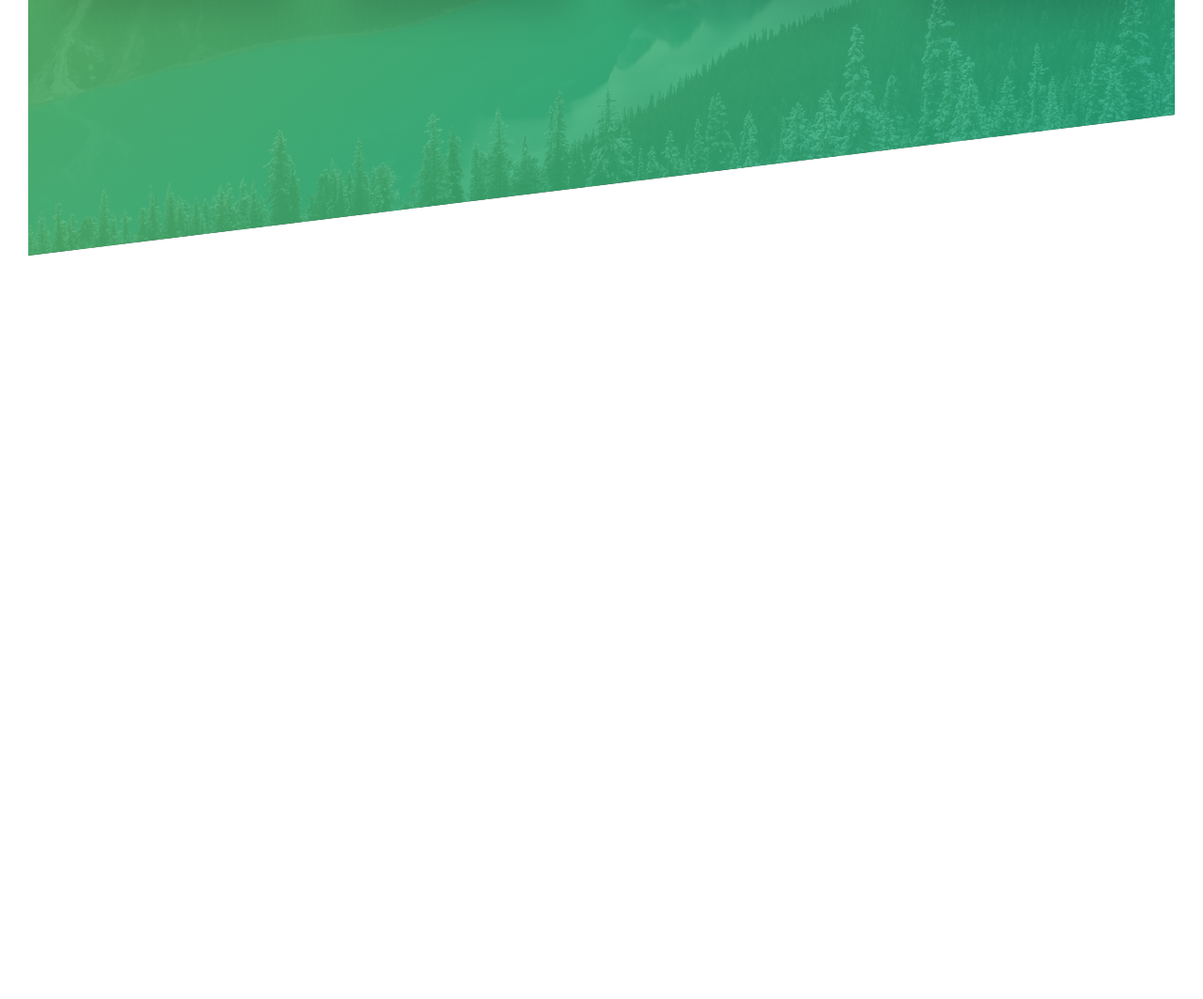
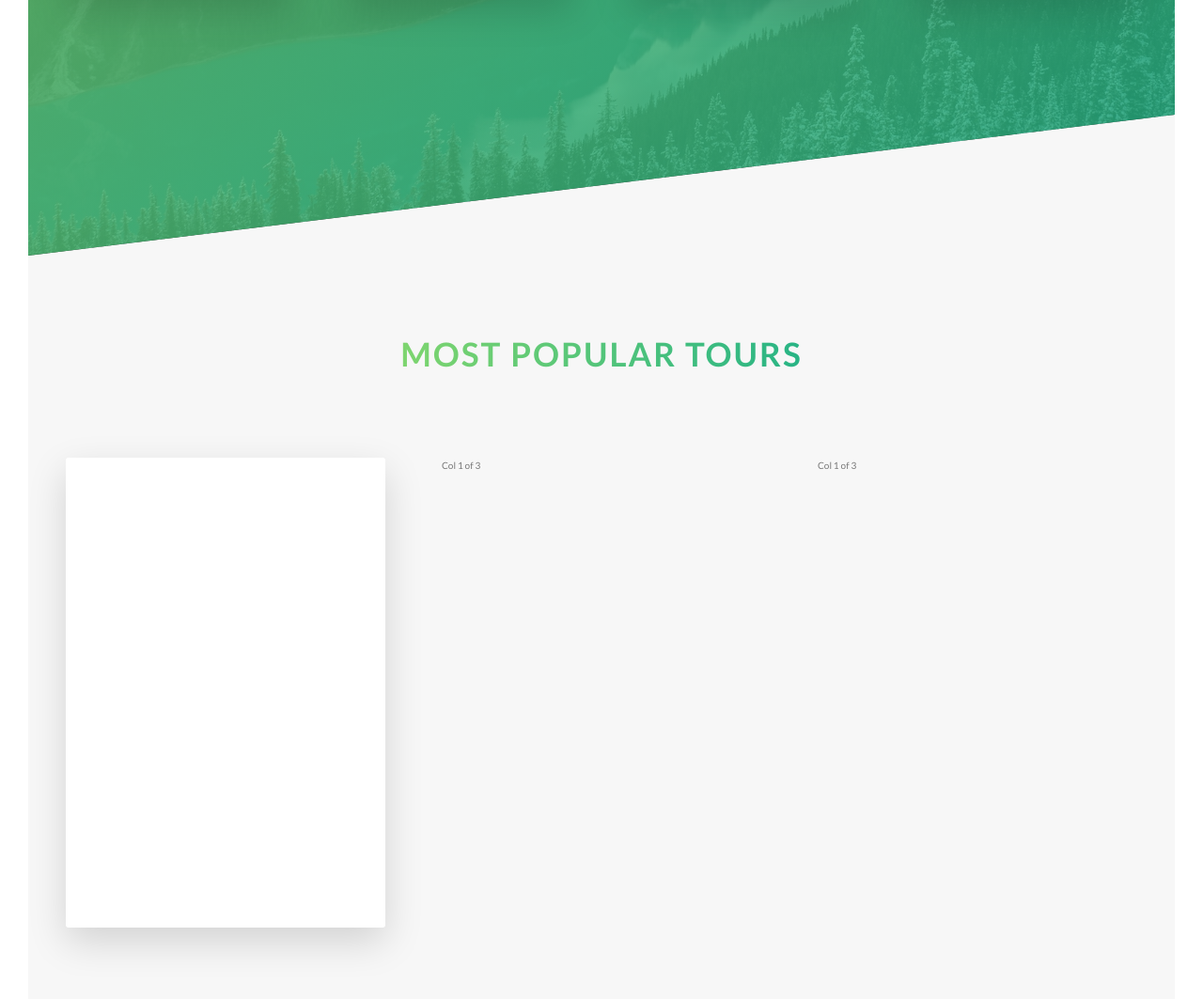
Before and after one commit to igor-arkhipenko/advanced-css-and-sass, a website: page 1-Natours/index.html in a window 1280 px wide. Shown: the part 2172-3235 px from the top of the page at 94% size. Before the commit the page ends 2444 px from the top, so only its background shows below. Drawn offline with Linux system fonts and the light colour scheme.

Commit message:
building the Tours section - part 1

```diff
--- a/1-Natours/index.html
+++ b/1-Natours/index.html
@@ -105,6 +105,33 @@
                     </div>
                 </div>
             </section>
+
+            <section class="section-tours">
+                <div class="u-center-text u-margin-bottom-big">
+                    <h2 class="heading-secondary">
+                        Most popular tours
+                    </h2>
+                </div>
+
+                <div class="row">
+                    <div class="col-1-of-3">
+                        <div class="card">
+                            <div class="card__side card__side--front">
+                                FRONT
+                            </div>
+                            <div class="card__side card__side--back card__side--back-1">
+                                BACK
+                            </div>
+                        </div>
+                    </div>
+                    <div class="col-1-of-3">
+                        Col 1 of 3
+                    </div>
+                    <div class="col-1-of-3">
+                        Col 1 of 3
+                    </div>
+                </div>
+            </section>
         </main>
 
         <!--
--- a/1-Natours/sass/abstracts/_variables.scss
+++ b/1-Natours/sass/abstracts/_variables.scss
@@ -2,6 +2,12 @@
 $color-primary: #55c57a;
 $color-primary-light: #7ed56f;
 $color-primary-dark: #28b485;
+
+$color-secondary-light: #ffb900;
+$color-secondary-dark: #ff7730;
+
+$color-tertiary-light: #2998ff;
+$color-tertiary-dark: #5643fa;
 
 $color-grey-light-1: #f7f7f7;
 
--- /dev/null
+++ b/1-Natours/sass/components/_card.scss
@@ -0,0 +1,40 @@
+.card {
+    perspective: 150rem;
+    position: relative;
+    height: 50rem;
+
+    &__side {
+        color: #fff;
+        font-size: 2rem;
+
+        height: 50rem;
+        transition: all .8s ease;
+        position: absolute;
+        top: 0;
+        left: 0;
+        width: 100%;
+        backface-visibility: hidden;
+        border-radius: 3px;
+        box-shadow: 0 1.5rem 4rem rgba($color-black, .15);
+
+        &--front {
+            background-color: $color-white;
+        }
+
+        &--back {
+            transform: rotateY(180deg);
+
+            &-1 {
+                background-image: linear-gradient(to right bottom, $color-secondary-light, $color-secondary-dark)
+            }
+        }
+    }
+
+    &:hover &__side--front {
+        transform: rotateY(180deg);
+    }
+
+    &:hover &__side--back {
+        transform: rotateY(0);
+    }
+}
--- a/1-Natours/sass/main.scss
+++ b/1-Natours/sass/main.scss
@@ -8,6 +8,7 @@
 @import "base/utilities";
 
 @import "components/button";
+@import "components/card";
 @import "components/composition";
 @import "components/feature-box";
 
--- a/1-Natours/sass/pages/_home.scss
+++ b/1-Natours/sass/pages/_home.scss
@@ -19,3 +19,9 @@
         transform: skewY(7deg);
     }
 }
+
+.section-tours {
+    background-color: $color-grey-light-1;
+    padding: 25rem 0 50rem 0;
+    margin-top: -10rem;
+}
```
Also changed, not shown: 1-Natours/css/style.css.
